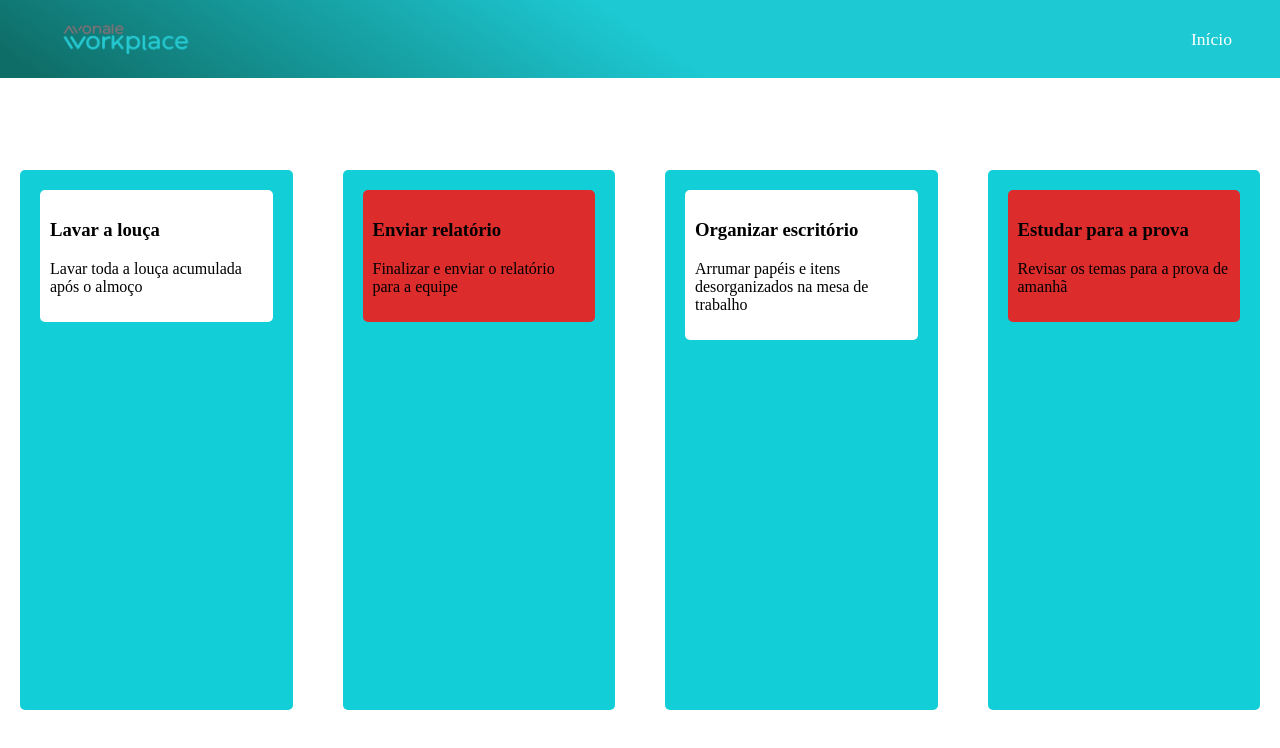
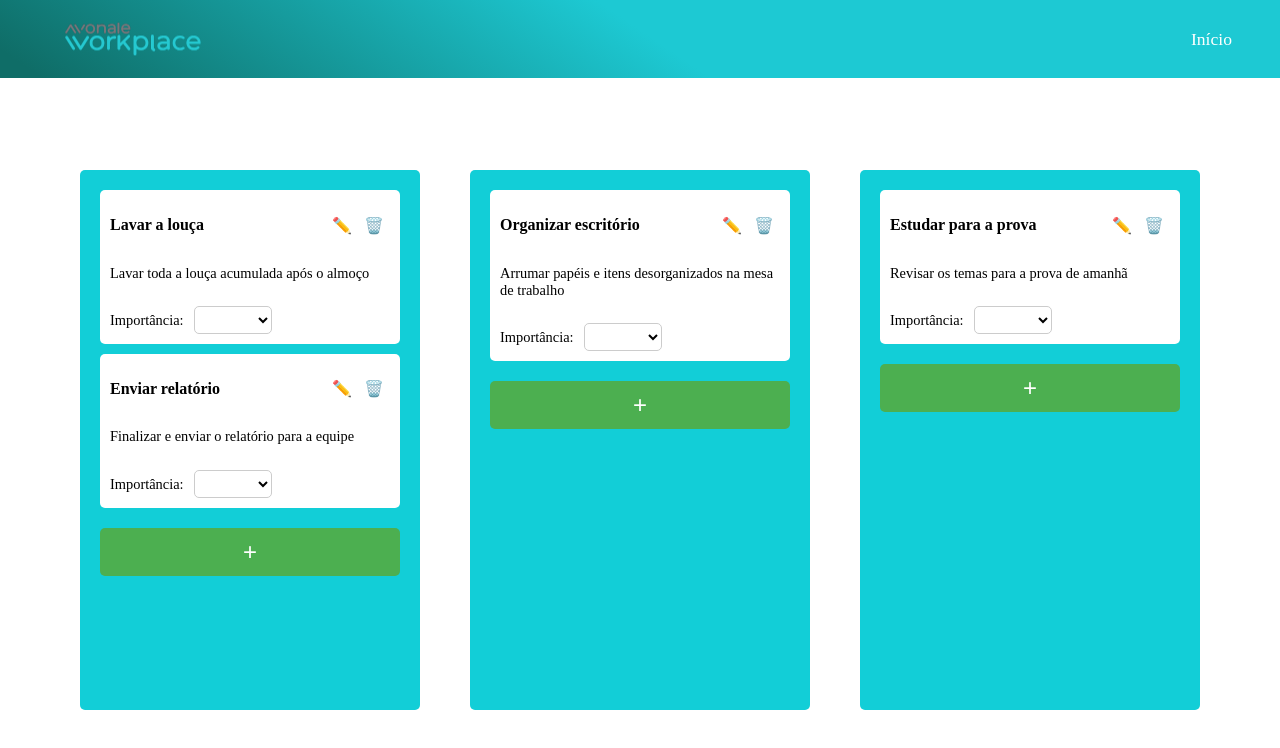
Before and after one commit to Viniosk/Avonalejs, a Vue app: page /dashboard in a window 1280 px wide. Shown: the top 748 px of the page. Built offline with nearby package versions, Linux system fonts and the light colour scheme.

Commit message:
Atualização Dash

```diff
--- a/src/components/Dashboard.vue
+++ b/src/components/Dashboard.vue
@@ -1,4 +1,3 @@
-<!-- src/components/Dashboard.vue -->
 <template>
   <header class="header">
     <div class="logo">
@@ -15,10 +14,69 @@
 
   <div class="container-tarefas">
     <div class="container">
-      <div class="column" v-for="tarefa in tarefas" :key="tarefa.id" draggable="true">
-        <div class="item" :class="{ urgente: tarefa.urgente }" draggable="true">
-          <h3>{{ tarefa.titulo }}</h3>
-          <p>{{ tarefa.descricao }}</p>
+      <div
+        class="column"
+        v-for="(coluna, index) in colunas"
+        :key="index"
+        @dragover.prevent="onDragOver($event, index)"
+        @drop="onDrop($event, index)"
+      >
+        <div
+          class="item"
+          v-for="(tarefa, tarefaIndex) in coluna"
+          :key="tarefa.id"
+          :class="{ urgente: tarefa.urgente }"
+          draggable="true"
+          @dragstart="onDragStart(tarefa, index)"
+        >
+          <div class="task-header">
+            <h3 class="task-title">{{ tarefa.titulo }}</h3>
+            <div class="task-actions">
+              <button class="edit-btn" @click="confirmEdit(tarefa, index, tarefaIndex)">
+                ✏️
+              </button>
+              <button class="delete-btn" @click="confirmDelete(index, tarefaIndex)">
+                🗑️
+              </button>
+            </div>
+          </div>
+
+          <p class="task-description">{{ tarefa.descricao }}</p>
+
+          <div class="importance">
+            <span>Importância:</span>
+            <select v-model="tarefa.importancia">
+              <option value="alta">Alta</option>
+              <option value="media">Média</option>
+              <option value="baixa">Baixa</option>
+            </select>
+          </div>
+        </div>
+
+        <button class="add-task-btn" @click="toggleForm(index)">+</button>
+
+        <div v-if="formVisible === index" class="add-task-form">
+          <input
+            v-model="novaTarefa.titulo"
+            type="text"
+            placeholder="Título"
+            class="task-input"
+          />
+          <textarea
+            v-model="novaTarefa.descricao"
+            placeholder="Descrição"
+            class="task-input"
+          ></textarea>
+          <div class="importance">
+            <span>Importância:</span>
+            <select v-model="novaTarefa.importancia">
+              <option value="alta">Alta</option>
+              <option value="media">Média</option>
+              <option value="baixa">Baixa</option>
+            </select>
+          </div>
+          <button @click="adicionarTarefa(index)">Adicionar</button>
+          <button @click="toggleForm(null)">Cancelar</button>
         </div>
       </div>
     </div>
@@ -31,76 +89,115 @@ export default {
   name: "Dashboard",
   data() {
     return {
-      tarefas: [
-        { id: 1, titulo: "Lavar a louça", descricao: "Lavar toda a louça acumulada após o almoço", urgente: false },
-        { id: 2, titulo: "Enviar relatório", descricao: "Finalizar e enviar o relatório para a equipe", urgente: true },
-        { id: 3, titulo: "Organizar escritório", descricao: "Arrumar papéis e itens desorganizados na mesa de trabalho", urgente: false },
-        { id: 4, titulo: "Estudar para a prova", descricao: "Revisar os temas para a prova de amanhã", urgente: true },
+      colunas: [
+        [
+          { id: 1, titulo: "Lavar a louça", descricao: "Lavar toda a louça acumulada após o almoço", urgente: false, },
+          { id: 2, titulo: "Enviar relatório", descricao: "Finalizar e enviar o relatório para a equipe", urgente: true, },
+        ],
+        [
+          { id: 3, titulo: "Organizar escritório", descricao: "Arrumar papéis e itens desorganizados na mesa de trabalho", urgente: false, },
+        ],
+        [
+          { id: 4, titulo: "Estudar para a prova", descricao: "Revisar os temas para a prova de amanhã", urgente: true, },
+        ],
       ],
+      formVisible: null,
+      novaTarefa: { titulo: "", descricao: "", importancia: "baixa" },
+      tarefaAtual: null,
+      colunaOrigem: null,
     };
   },
-  mounted() {
-    console.log("Componente Dashboard carregado!");
+  methods: {
+    toggleForm(index) {
+      this.formVisible = this.formVisible === index ? null : index;
+      if (this.formVisible === null) {
+        this.novaTarefa = { titulo: "", descricao: "", importancia: "baixa" };
+      }
+    },
+    adicionarTarefa(index) {
+      if (!this.novaTarefa.titulo.trim() || !this.novaTarefa.descricao.trim()) {
+        alert("Preencha o título e a descrição da tarefa.");
+        return;
+      }
 
-    const columns = document.querySelectorAll(".column");
+      this.colunas[index].push({
+        id: Date.now(),
+        titulo: this.novaTarefa.titulo,
+        descricao: this.novaTarefa.descricao,
+        urgente: false,
+        importancia: this.novaTarefa.importancia,
+      });
 
-    document.addEventListener("dragstart", (e) => {
-      e.target.classList.add("dragging");
-    });
+      this.novaTarefa = { titulo: "", descricao: "", importancia: "baixa" };
+      this.formVisible = null;
+    },
+    onDragStart(tarefa, colunaIndex) {
+      this.tarefaAtual = tarefa;
+      this.colunaOrigem = colunaIndex;
+    },
+    onDragOver(event, colunaIndex) {
+      event.preventDefault();
+    },
+    onDrop(event, colunaIndex) {
+      if (this.colunaOrigem === colunaIndex) return;
 
-    document.addEventListener("dragend", (e) => {
-      e.target.classList.remove("dragging");
-    });
+      this.colunas[this.colunaOrigem] = this.colunas[this.colunaOrigem].filter(
+        (tarefa) => tarefa.id !== this.tarefaAtual.id
+      );
 
-    columns.forEach((column) => {
-      column.addEventListener("dragover", (e) => {
-        e.preventDefault();
-        const dragging = document.querySelector(".dragging");
-        const applyAfter = this.getNewPosition(column, e.clientY);
-        if (applyAfter) {
-          applyAfter.insertAdjacentElement("afterend", dragging);
-        } else {
-          column.prepend(dragging);
-        }
-      });
-    });
-  },
-  methods: {
-    getNewPosition(column, posY) {
-      const items = column.querySelectorAll(".item:not(.dragging)");
-      let result = null;
-      items.forEach((item) => {
-        const box = item.getBoundingClientRect();
-        const boxCenterY = box.top + box.height / 2;
-        if (posY >= boxCenterY) {
-          result = item;
-        }
-      });
-      return result;
+      this.colunas[colunaIndex].push(this.tarefaAtual);
+
+      this.tarefaAtual = null;
+      this.colunaOrigem = null;
+    },
+    confirmDelete(colunaIndex, tarefaIndex) {
+      const confirmacao = confirm("Você quer excluir essa tarefa?");
+      if (confirmacao) {
+        this.colunas[colunaIndex].splice(tarefaIndex, 1);
+      }
+    },
+    confirmEdit(tarefa, colunaIndex, tarefaIndex) {
+      const confirmacao = confirm("Você gostaria de editar essa tarefa?");
+      if (confirmacao) {
+        const novoTitulo = prompt("Novo título:", tarefa.titulo) || tarefa.titulo;
+        const novaDescricao =
+          prompt("Nova descrição:", tarefa.descricao) || tarefa.descricao;
+        const novaImportancia =
+          prompt("Novo nível de importância (alta, media, baixa):", tarefa.importancia) || tarefa.importancia;
+        this.colunas[colunaIndex][tarefaIndex] = {
+          ...tarefa,
+          titulo: novoTitulo,
+          descricao: novaDescricao,
+          importancia: novaImportancia,
+        };
+      }
     },
   },
 };
 </script>
 
 <style scoped>
+/* Estilo do cabeçalho */
 .header {
   height: 75px;
   display: flex;
   justify-content: space-between;
   align-items: center;
   padding: 0.1rem 3rem;
-  background: linear-gradient(34deg, rgba(15,109,103,1) 3%, rgba(29,201,211,1) 51%);
+  background: linear-gradient(34deg, rgba(15, 109, 103, 1) 3%, rgba(29, 201, 211, 1) 51%);
   color: #ffffff;
 }
 
 .logo {
   display: flex;
   align-items: center;
+  justify-content: center;
+  height: 100%;
 }
 
 .logo img {
-  height: 110px;
-  margin-right: 15px;
+  max-height: 120px;
+  max-width: 100%;
 }
 
 .nav ul {
@@ -128,6 +225,7 @@ export default {
   }
 }
 
+/* Estilo das colunas e tarefas */
 .container {
   display: flex;
   justify-content: center;
@@ -151,13 +249,64 @@ export default {
   background-color: rgb(255, 255, 255);
   padding: 10px;
   border-radius: 5px;
+  word-wrap: break-word;
+  display: flex;
+  flex-direction: column;
 }
 
-.dragging {
-  opacity: 0.6;
+.task-header {
+  display: flex;
+  justify-content: space-between;
+  align-items: center;
 }
 
-.urgente {
-  background-color: rgb(221, 44, 44);
+.task-actions button {
+  background: none;
+  border: none;
+  cursor: pointer;
+  font-size: 1rem;
+}
+
+.task-title {
+  white-space: normal;
+  word-wrap: break-word;
+  font-size: 1rem;
+  font-weight: bold;
+}
+
+.task-description {
+  font-size: 0.9rem;
+  word-wrap: break-word;
+  overflow-wrap: break-word;
+}
+
+.importance {
+  margin-top: 10px;
+  font-size: 0.9rem;
+}
+
+.importance select {
+  padding: 4px 8px;
+  font-size: 0.9rem;
+  margin-left: 10px;
+  border-radius: 5px;
+  border: 1px solid #ccc;
+  background-color: #fff;
+}
+
+.add-task-btn {
+  margin-top: 10px;
+  padding: 10px;
+  width: 100%;
+  background-color: #4caf50;
+  color: white;
+  border: none;
+  border-radius: 5px;
+  cursor: pointer;
+  font-size: 1.5rem;
+}
+
+.add-task-btn:hover {
+  background-color: #45a049;
 }
 </style>
```
